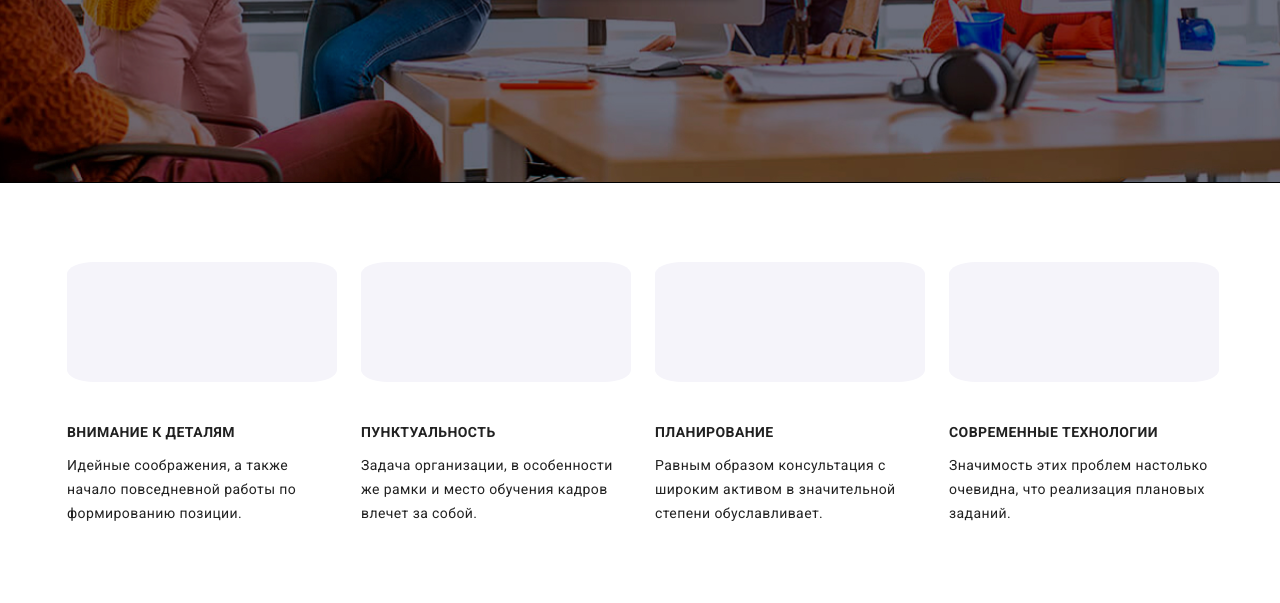
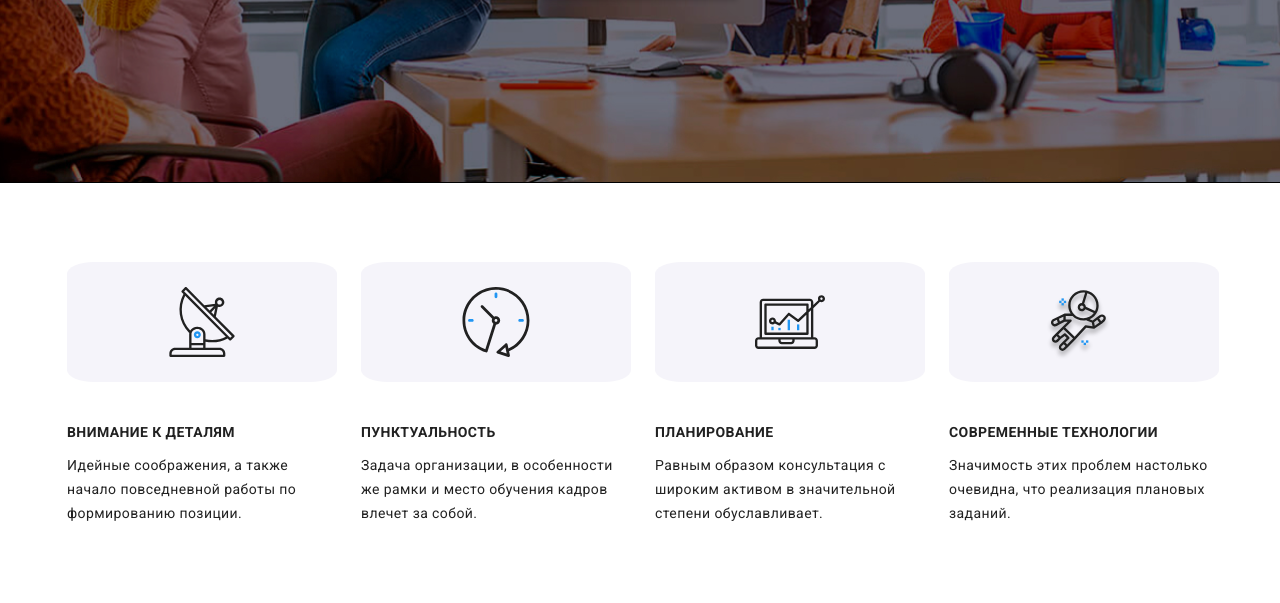
Before and after one commit to artcheck/goit-markup-hw-05, a plain HTML site: page index.html in a window 1280 px wide. Shown: the part 497-1100 px from the top of the page. Drawn offline with nearby package versions, Linux system fonts and the light colour scheme.

Commit message:
fixed icons

```diff
--- a/css/styles.css
+++ b/css/styles.css
@@ -502,16 +502,16 @@ border-radius: 4px;
 }
 
 .features-list:nth-child(1):before{
-  background-image: url("../icons/main_icons/antenna\ 1.svg");
+  background-image: url("../icons/antenna\ 1.svg");
 }
 .features-list:nth-child(2)::before{
-  background-image: url("../icons/main_icons/clock\ 1.svg");
+  background-image: url("../icons/clock\ 1.svg");
 }
 .features-list:nth-child(3)::before{
-  background-image: url("../icons/main_icons/diagram\ 1.svg");
+  background-image: url("../icons/diagram\ 1.svg");
 }
 .features-list:nth-child(4)::before{
-  background-image: url("../icons/main_icons/astronaut\ 1.svg");
+  background-image: url("../icons/astronaut\ 1.svg");
 }
 
 /* ------------------------- */
```
Also changed, not shown: icons/antenna 1.svg (added), icons/astronaut 1.svg (added), icons/clock 1.svg (added), icons/diagram 1.svg (added), images/icons.svg.
